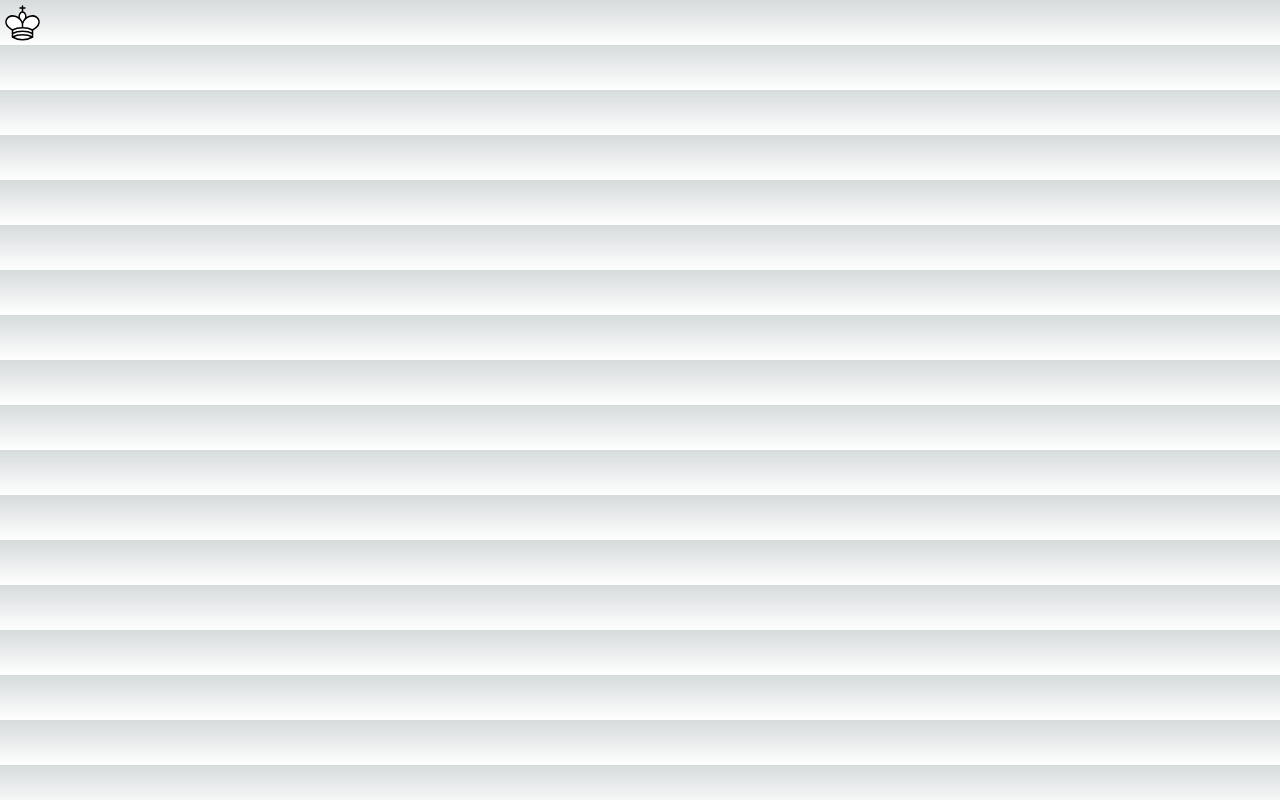
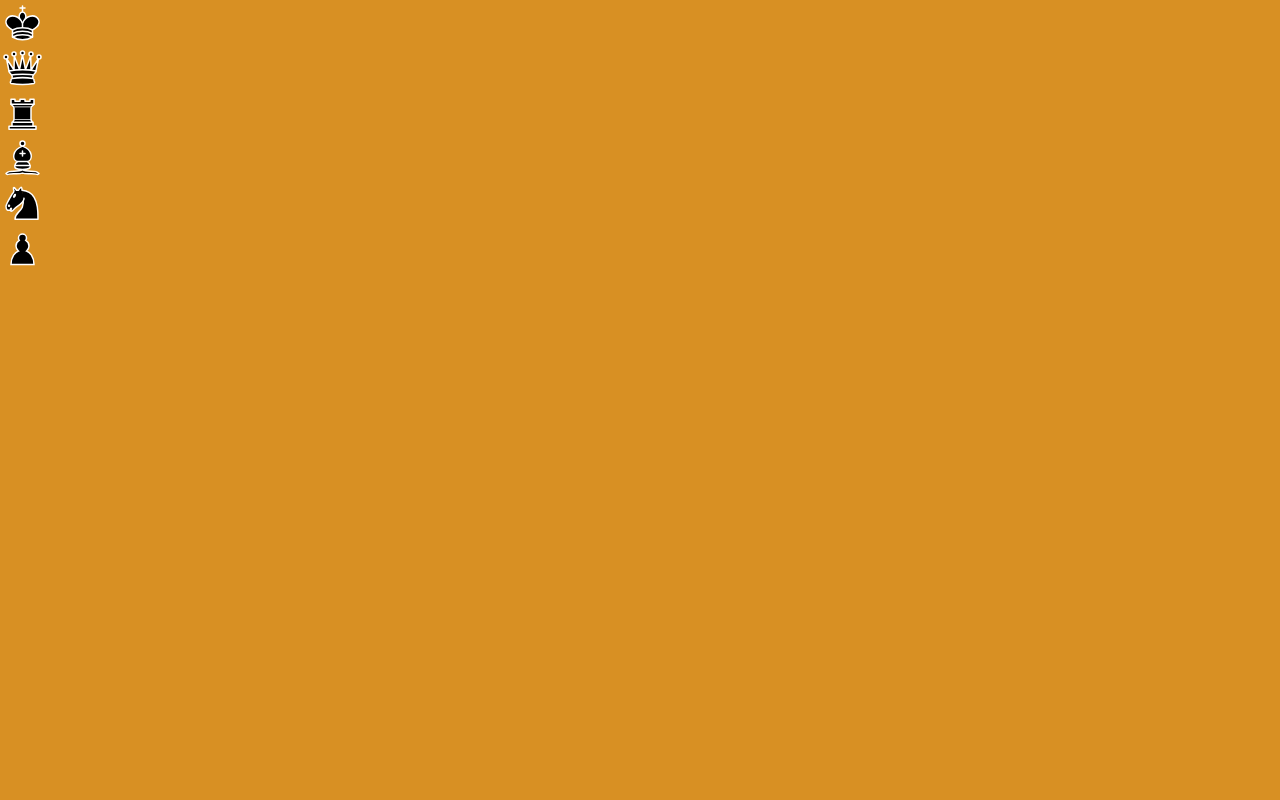
Before and after one commit to MichaelRand0/chess-game, a Next.js app: page / in a window 1280 px wide. Built offline with nearby package versions, Linux system fonts and the light colour scheme.

Commit message:
:sparkles: Feature: pieces added

```diff
--- a/src/pages/index.tsx
+++ b/src/pages/index.tsx
@@ -1,14 +1,20 @@
-import Image from 'next/image'
-import { Inter } from 'next/font/google'
 import King from '@/shared/pieces/King'
 import { Side } from '@/models/Piece'
-
-const inter = Inter({ subsets: ['latin'] })
+import Queen from '@/shared/pieces/Queen'
+import Rock from '@/shared/pieces/Rock'
+import Bishop from '@/shared/pieces/Bishop'
+import Knight from '@/shared/pieces/Knight'
+import Pawn from '@/shared/pieces/Pawn'
 
 export default function Home() {
   return (
     <div>
-      <King side={Side.white} />
+      <King side={Side.black} />
+      <Queen side={Side.black} />
+      <Rock side={Side.black} />
+      <Bishop side={Side.black} />
+      <Knight side={Side.black} />
+      <Pawn side={Side.black} />
     </div>
   )
 }
--- /dev/null
+++ b/src/shared/pieces/Bishop.tsx
@@ -0,0 +1,48 @@
+import { useTheme } from "@/hooks/theme"
+import { IPiece, Side } from "@/models/Piece"
+import React from "react"
+
+const Bishop = (props: IPiece) => {
+  const { side } = props
+  const { theme } = useTheme()
+  const colorTheme = side === Side.white ? theme.white : theme.black
+  return (
+    <div>
+      <svg
+        xmlns="http://www.w3.org/2000/svg"
+        version="1.1"
+        width="45"
+        height="45"
+      >
+        <g
+          opacity={1}
+          fill="none"
+          fillRule="evenodd"
+          fillOpacity={1}
+          stroke={colorTheme.stroke}
+          strokeWidth={1.5}
+          strokeLinecap="round"
+          strokeLinejoin="round"
+          strokeMiterlimit={4}
+          strokeDasharray={"none"}
+          strokeOpacity={1}
+          transform="translate(0,0.6)"
+        >
+          <g fill={colorTheme.fill} stroke={colorTheme.stroke} strokeLinecap="butt">
+            <path d="M 9,36 C 12.39,35.03 19.11,36.43 22.5,34 C 25.89,36.43 32.61,35.03 36,36 C 36,36 37.65,36.54 39,38 C 38.32,38.97 37.35,38.99 36,38.5 C 32.61,37.53 25.89,38.96 22.5,37.5 C 19.11,38.96 12.39,37.53 9,38.5 C 7.65,38.99 6.68,38.97 6,38 C 7.35,36.54 9,36 9,36 z" />
+            <path d="M 15,32 C 17.5,34.5 27.5,34.5 30,32 C 30.5,30.5 30,30 30,30 C 30,27.5 27.5,26 27.5,26 C 33,24.5 33.5,14.5 22.5,10.5 C 11.5,14.5 12,24.5 17.5,26 C 17.5,26 15,27.5 15,30 C 15,30 14.5,30.5 15,32 z" />
+            <path d="M 25 8 A 2.5 2.5 0 1 1  20,8 A 2.5 2.5 0 1 1  25 8 z" />
+          </g>
+          <path
+            d="M 17.5,26 L 27.5,26 M 15,30 L 30,30 M 22.5,15.5 L 22.5,20.5 M 20,18 L 25,18"
+            fill="none"
+            stroke={colorTheme.stroke}
+            strokeLinejoin="miter"
+          />
+        </g>
+      </svg>
+    </div>
+  )
+}
+
+export default Bishop
--- /dev/null
+++ b/src/shared/pieces/Knight.tsx
@@ -0,0 +1,58 @@
+import { useTheme } from "@/hooks/theme"
+import { IPiece, Side } from "@/models/Piece"
+import React from "react"
+
+const Knight = (props: IPiece) => {
+  const { side } = props
+  const { theme } = useTheme()
+  const colorTheme = side === Side.white ? theme.white : theme.black
+  return (
+    <div>
+      <svg
+        xmlns="http://www.w3.org/2000/svg"
+        version="1.1"
+        width="45"
+        height="45"
+      >
+        <g
+          opacity={1}
+          fill="none"
+          fillRule="evenodd"
+          fillOpacity={1}
+          stroke={colorTheme.stroke}
+          strokeWidth={1.5}
+          strokeLinecap="round"
+          strokeLinejoin="round"
+          strokeMiterlimit={4}
+          strokeDasharray={"none"}
+          strokeOpacity={1}
+          transform="translate(0,0.3)"
+        >
+          <path
+            fill={colorTheme.fill}
+            stroke={colorTheme.stroke}
+            d="M 22,10 C 32.5,11 38.5,18 38,39 L 15,39 C 15,30 25,32.5 23,18"
+          />
+          <path
+            fill={colorTheme.fill}
+            stroke={colorTheme.stroke}
+            d="M 24,18 C 24.38,20.91 18.45,25.37 16,27 C 13,29 13.18,31.34 11,31 C 9.958,30.06 12.41,27.96 11,28 C 10,28 11.19,29.23 10,30 C 9,30 5.997,31 6,26 C 6,24 12,14 12,14 C 12,14 13.89,12.1 14,10.5 C 13.27,9.506 13.5,8.5 13.5,7.5 C 14.5,6.5 16.5,10 16.5,10 L 18.5,10 C 18.5,10 19.28,8.008 21,7 C 22,7 22,10 22,10"
+          />
+          <path
+            fill={colorTheme.stroke}
+            stroke={colorTheme.stroke}
+            d="M 9.5 25.5 A 0.5 0.5 0 1 1 8.5,25.5 A 0.5 0.5 0 1 1 9.5 25.5 z"
+          />
+          <path
+            fill={colorTheme.stroke}
+            stroke={colorTheme.stroke}
+            d="M 15 15.5 A 0.5 1.5 0 1 1  14,15.5 A 0.5 1.5 0 1 1  15 15.5 z"
+            transform="matrix(0.866,0.5,-0.5,0.866,9.693,-5.173)"
+          />
+        </g>
+      </svg>
+    </div>
+  )
+}
+
+export default Knight
--- /dev/null
+++ b/src/shared/pieces/Pawn.tsx
@@ -0,0 +1,36 @@
+import { useTheme } from "@/hooks/theme"
+import { IPiece, Side } from "@/models/Piece"
+import React from "react"
+
+const Pawn = (props: IPiece) => {
+  const { side } = props
+  const { theme } = useTheme()
+  const colorTheme = side === Side.white ? theme.white : theme.black
+  return (
+    <div>
+      <svg
+        xmlns="http://www.w3.org/2000/svg"
+        version="1.1"
+        width="45"
+        height="45"
+      >
+        <path
+          d="m 22.5,9 c -2.21,0 -4,1.79 -4,4 0,0.89 0.29,1.71 0.78,2.38 C 17.33,16.5 16,18.59 16,21 c 0,2.03 0.94,3.84 2.41,5.03 C 15.41,27.09 11,31.58 11,39.5 H 34 C 34,31.58 29.59,27.09 26.59,26.03 28.06,24.84 29,23.03 29,21 29,18.59 27.67,16.5 25.72,15.38 26.21,14.71 26.5,13.89 26.5,13 c 0,-2.21 -1.79,-4 -4,-4 z"
+          opacity={1}
+          fill={colorTheme.fill}
+          fillRule="nonzero"
+          fillOpacity={1}
+          stroke={colorTheme.stroke}
+          strokeWidth={1.5}
+          strokeLinecap="round"
+          strokeLinejoin="miter"
+          strokeMiterlimit={4}
+          strokeDasharray={"none"}
+          strokeOpacity={1}
+        />
+      </svg>
+    </div>
+  )
+}
+
+export default Pawn
--- /dev/null
+++ b/src/shared/pieces/Queen.tsx
@@ -0,0 +1,41 @@
+import { useTheme } from "@/hooks/theme"
+import { IPiece, Side } from "@/models/Piece"
+import React from "react"
+
+const Queen = (props: IPiece) => {
+  const { side } = props
+  const { theme } = useTheme()
+  const colorTheme = side === Side.white ? theme.white : theme.black
+  return (
+    <div>
+      <svg
+        xmlns="http://www.w3.org/2000/svg"
+        version="1.1"
+        width="45"
+        height="45"
+      >
+        <g
+          fill={colorTheme.fill}
+          stroke={colorTheme.stroke}
+          strokeWidth={1.5}
+          strokeLinejoin="round"
+        >
+          <path d="M 9,26 C 17.5,24.5 30,24.5 36,26 L 38.5,13.5 L 31,25 L 30.7,10.9 L 25.5,24.5 L 22.5,10 L 19.5,24.5 L 14.3,10.9 L 14,25 L 6.5,13.5 L 9,26 z" />
+          <path d="M 9,26 C 9,28 10.5,28 11.5,30 C 12.5,31.5 12.5,31 12,33.5 C 10.5,34.5 11,36 11,36 C 9.5,37.5 11,38.5 11,38.5 C 17.5,39.5 27.5,39.5 34,38.5 C 34,38.5 35.5,37.5 34,36 C 34,36 34.5,34.5 33,33.5 C 32.5,31 32.5,31.5 33.5,30 C 34.5,28 36,28 36,26 C 27.5,24.5 17.5,24.5 9,26 z" />
+          <path fill={colorTheme.fill} d="M 11.5,30 C 15,29 30,29 33.5,30" />
+          <path
+            fill={colorTheme.fill}
+            d="M 12,33.5 C 18,32.5 27,32.5 33,33.5"
+          />
+          <circle cx="6" cy="12" r="2" />
+          <circle cx="14" cy="9" r="2" />
+          <circle cx="22.5" cy="8" r="2" />
+          <circle cx="31" cy="9" r="2" />
+          <circle cx="39" cy="12" r="2" />
+        </g>
+      </svg>
+    </div>
+  )
+}
+
+export default Queen
--- /dev/null
+++ b/src/shared/pieces/Rock.tsx
@@ -0,0 +1,62 @@
+import { useTheme } from "@/hooks/theme"
+import { IPiece, Side } from "@/models/Piece"
+import React from "react"
+
+const Rock = (props: IPiece) => {
+  const { side } = props
+  const { theme } = useTheme()
+  const colorTheme = side === Side.white ? theme.white : theme.black
+  return (
+    <div>
+      <svg
+        xmlns="http://www.w3.org/2000/svg"
+        version="1.1"
+        width="45"
+        height="45"
+      >
+        <g
+          opacity={1}
+          fill={colorTheme.fill}
+          fillOpacity={1}
+          fillRule="evenodd"
+          stroke={colorTheme.stroke}
+          strokeWidth={1.5}
+          strokeLinecap="round"
+          strokeLinejoin="round"
+          strokeMiterlimit={4}
+          strokeDasharray={"none"}
+          strokeOpacity={1}
+          transform="translate(0,0.3)"
+        >
+          <path
+            strokeLinecap="butt"
+            d="M 9,39 L 36,39 L 36,36 L 9,36 L 9,39 z "
+          />
+          <path
+            d="M 12,36 L 12,32 L 33,32 L 33,36 L 12,36 z "
+            strokeLinecap="butt"
+          />
+          <path
+            d="M 11,14 L 11,9 L 15,9 L 15,11 L 20,11 L 20,9 L 25,9 L 25,11 L 30,11 L 30,9 L 34,9 L 34,14"
+            strokeLinecap="butt"
+          />
+          <path d="M 34,14 L 31,17 L 14,17 L 11,14" />
+          <path
+            strokeLinecap="butt"
+            strokeLinejoin="miter"
+            d="M 31,17 L 31,29.5 L 14,29.5 L 14,17"
+          />
+          <path d="M 31,29.5 L 32.5,32 L 12.5,32 L 14,29.5" />
+          <path
+            fill="none"
+            stroke={colorTheme.stroke}
+            strokeLinejoin="miter"
+            d="M 11,14 L 34,14"
+          />
+        </g>
+      </svg>
+    </div>
+  )
+}
+
+export default Rock
--- a/src/styles/globals.css
+++ b/src/styles/globals.css
@@ -18,10 +18,5 @@
 
 body {
   color: rgb(var(--foreground-rgb));
-  background: linear-gradient(
-      to bottom,
-      transparent,
-      rgb(var(--background-end-rgb))
-    )
-    rgb(var(--background-start-rgb));
+  background-color: rgb(216, 144, 35);
 }
```
